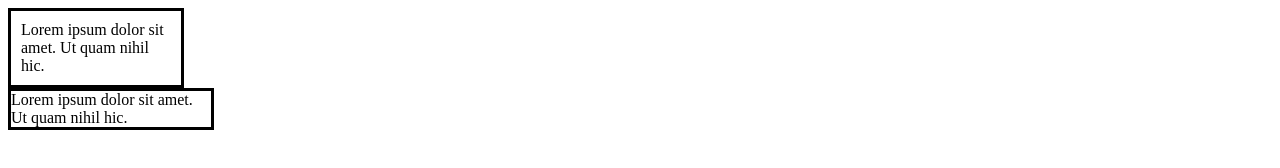
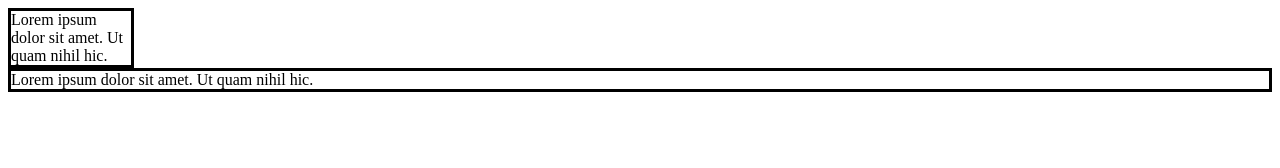
Before and after one commit to knightmoves-schools/026-css-variables-TyDeSotel, a website: page index.html in a window 1280 px wide. Drawn offline with Linux system fonts and the light colour scheme.

Commit message:
Update index.html

```diff
--- a/index.html
+++ b/index.html
@@ -9,17 +9,21 @@
         --text-padding 10px;
         }
 
+        @media (max-width: 150px) {
+            :root {
+                --wide-text-size: 180px;
+            }
+        }
+
         .narrow-text {
-           width: var( --narrow-text);
-            --narrow-text: width: 120px;
-            width: 150px;
+           width: var(--narrow-text-size);
             border-style: solid;
-            padding: 10px;
+            padding: var(--text-padding);
+            --narrow-text-size: 120px;
         }
 
         .wide-text {
             width: var( --wide-text);
-            width: 200px;
             border-style: solid;
             padding: var(--text-padding);
         }
```
